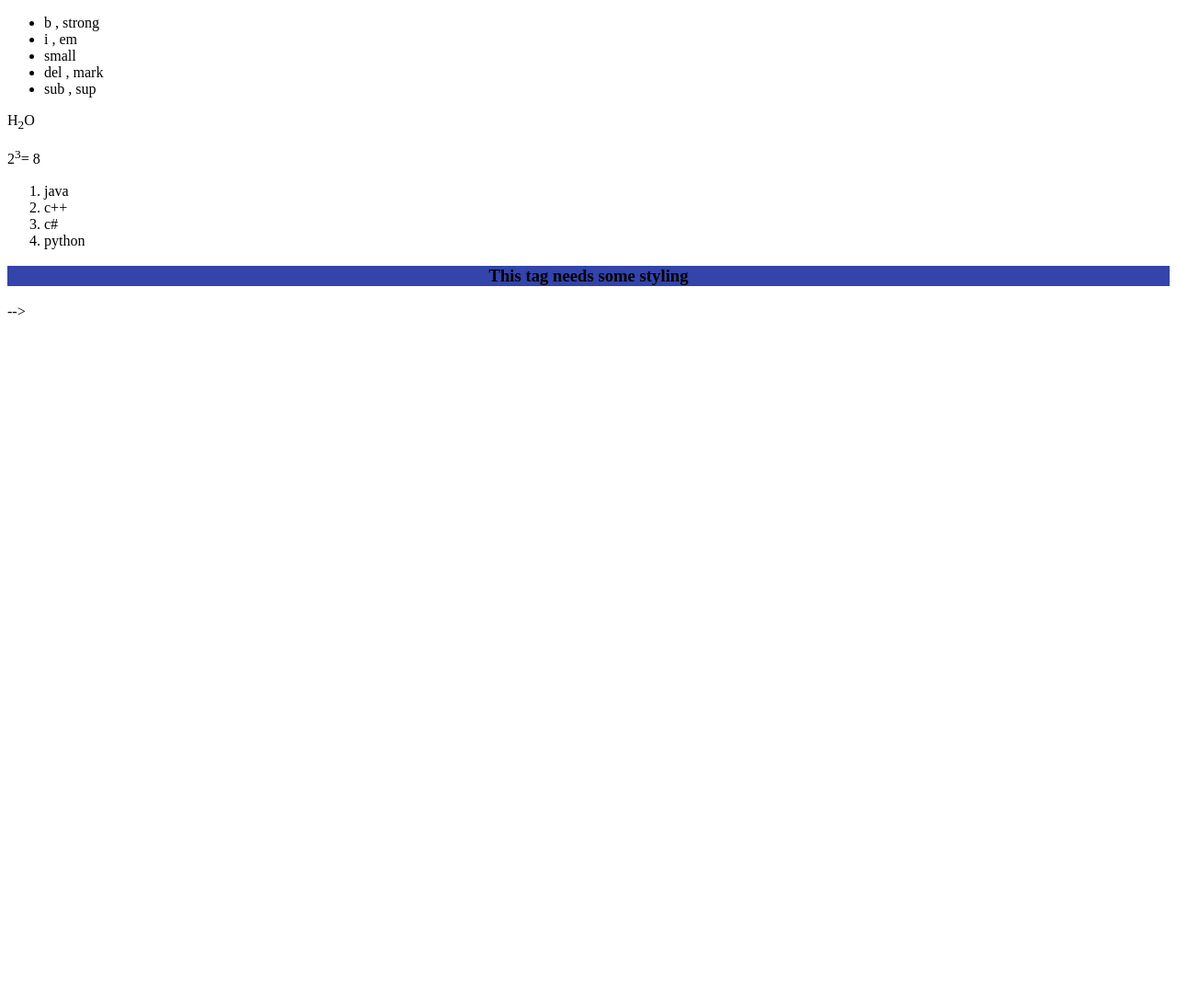
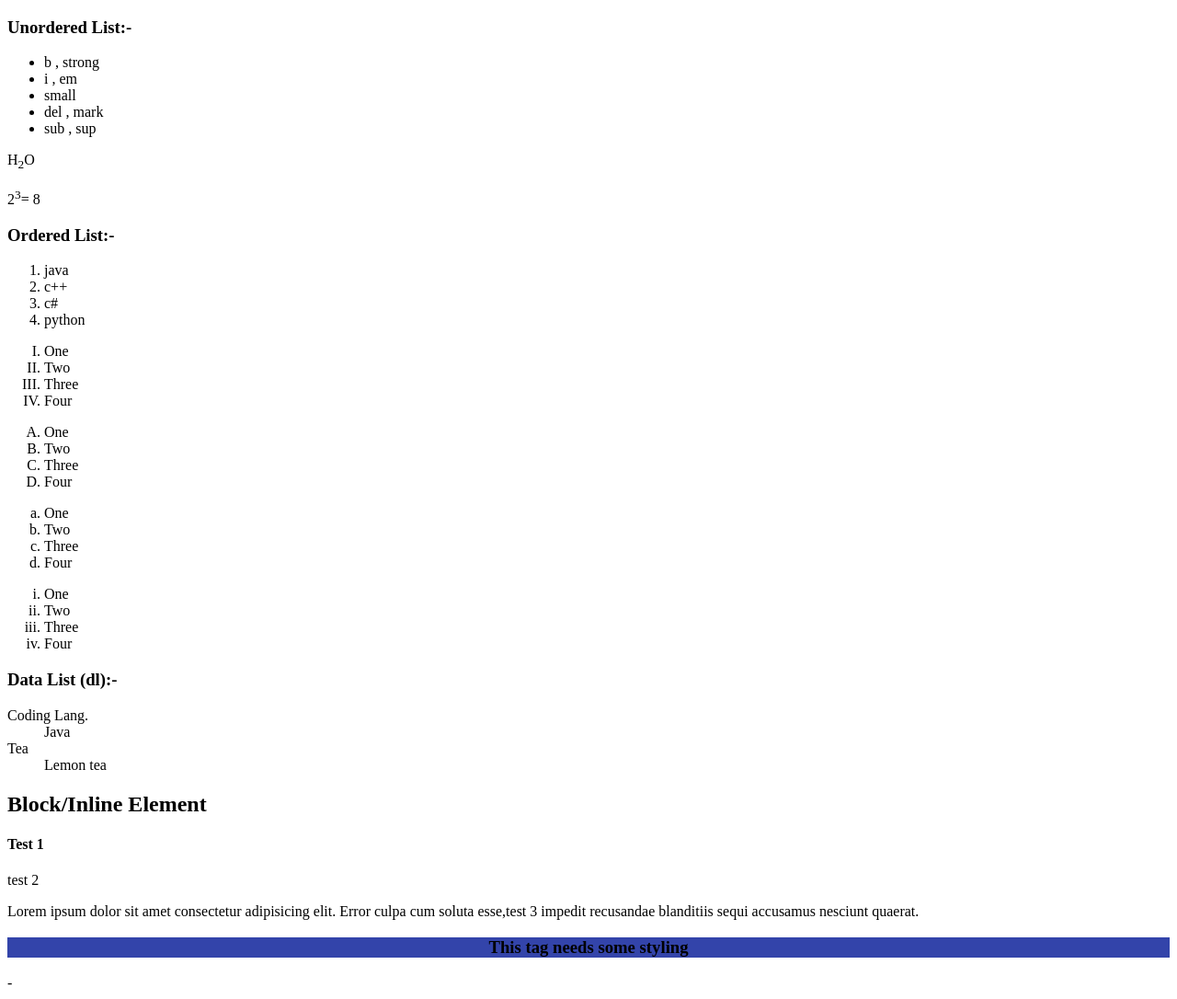
Before and after one commit to PrashDevCode/chai-or-code1, a plain HTML site: page List.html in a window 1280 px wide. Shown: the whole page at 92% size. Before the commit the page ends 800 px from the top, so only its background shows below. Drawn offline with Linux system fonts and the light colour scheme.

Commit message:
adding some code

```diff
--- a/List.html
+++ b/List.html
@@ -8,6 +8,7 @@
 <body>
     <!-- ul (unordered list)
     <!- Doted or pointed list -->
+    <h3>Unordered List:-</h3>
     <ul>
         <li>b , strong</li>
         <li>i , em</li>
@@ -25,6 +26,7 @@
 
     <!-- ol (ordered list) -->
     <!-- Numbering list -->
+    <h3>Ordered List:-</h3>
     <ol>
         <li>java</li>
         <li>c++</li>
@@ -32,6 +34,46 @@
         <li>python</li>
     </ol>
 
-    <h3 style="text-align: center;background-color: #34A;"> This tag needs some styling</h3> -->
+    <ol type="I">
+        <li>One</li>
+        <li>Two</li>
+        <li>Three</li>
+        <li>Four</li>
+    </ol>
+    <ol type="A">
+        <li>One</li>
+        <li>Two</li>
+        <li>Three</li>
+        <li>Four</li>
+    </ol>
+    <ol type="a">
+        <li>One</li>
+        <li>Two</li>
+        <li>Three</li>
+        <li>Four</li>
+    </ol>
+    <ol type="i">
+        <li>One</li>
+        <li>Two</li>
+        <li>Three</li>
+        <li>Four</li>
+    </ol>
+
+   <!-- Data List(dl) -->
+        <!-- dd , dt -->
+    <h3>Data List (dl):-</h3>
+    <dl>
+        <dt>Coding Lang.</dt>
+        <dd>Java</dd>
+        <dt>Tea</dt>
+        <dd>Lemon tea</dd>
+    </dl>
+
+    <h2>Block/Inline Element</h3>
+        <h4>Test 1</h4>
+        <p>test 2</p>
+        <p>Lorem ipsum dolor sit amet consectetur adipisicing elit. Error culpa cum soluta esse,<span>test 3</span> impedit recusandae blanditiis sequi accusamus nesciunt quaerat.</p>
+
+    <h3 style="text-align: center;background-color: #34A;"> This tag needs some styling</h3> -
 </body>
 </html>
```
